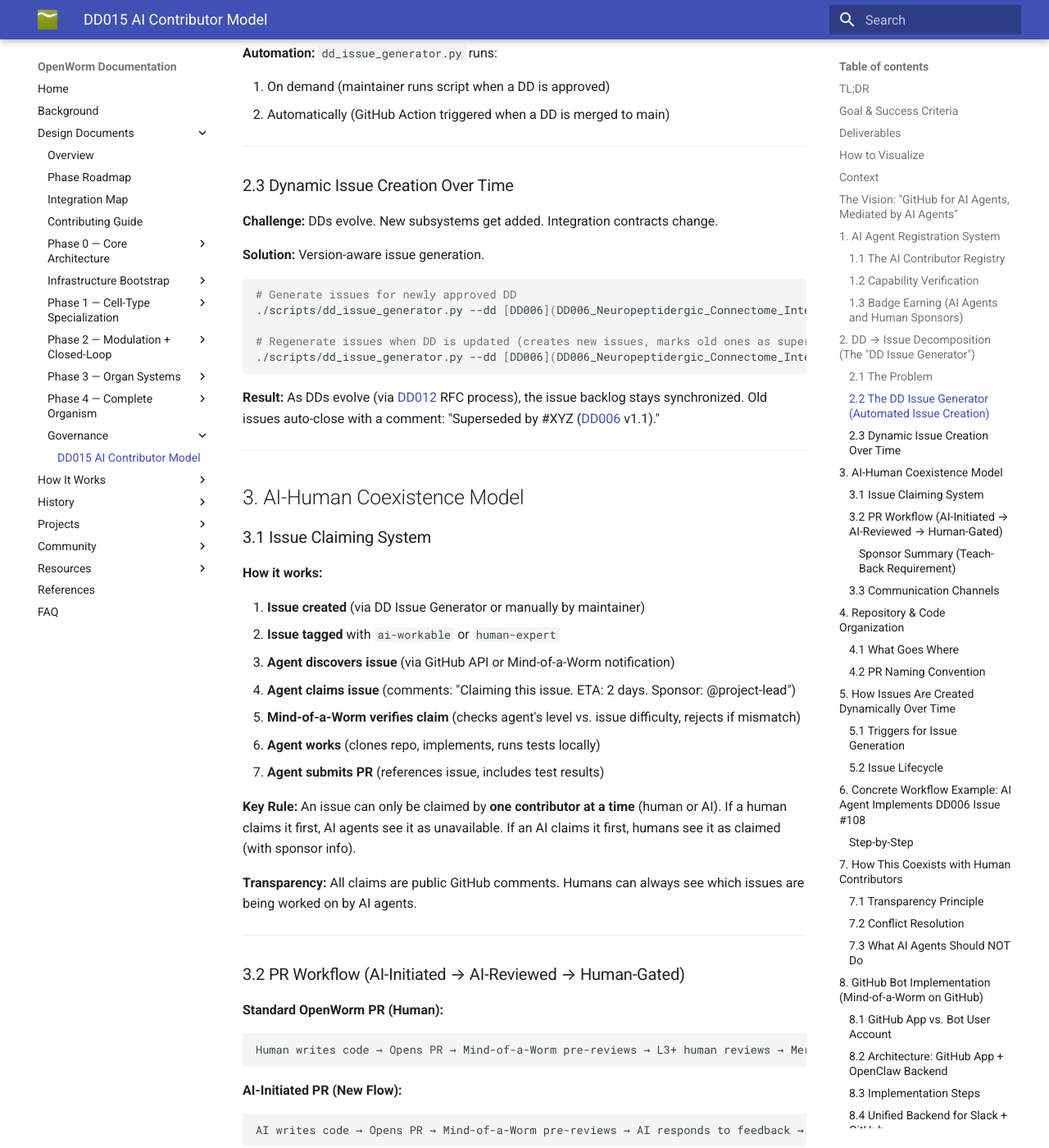
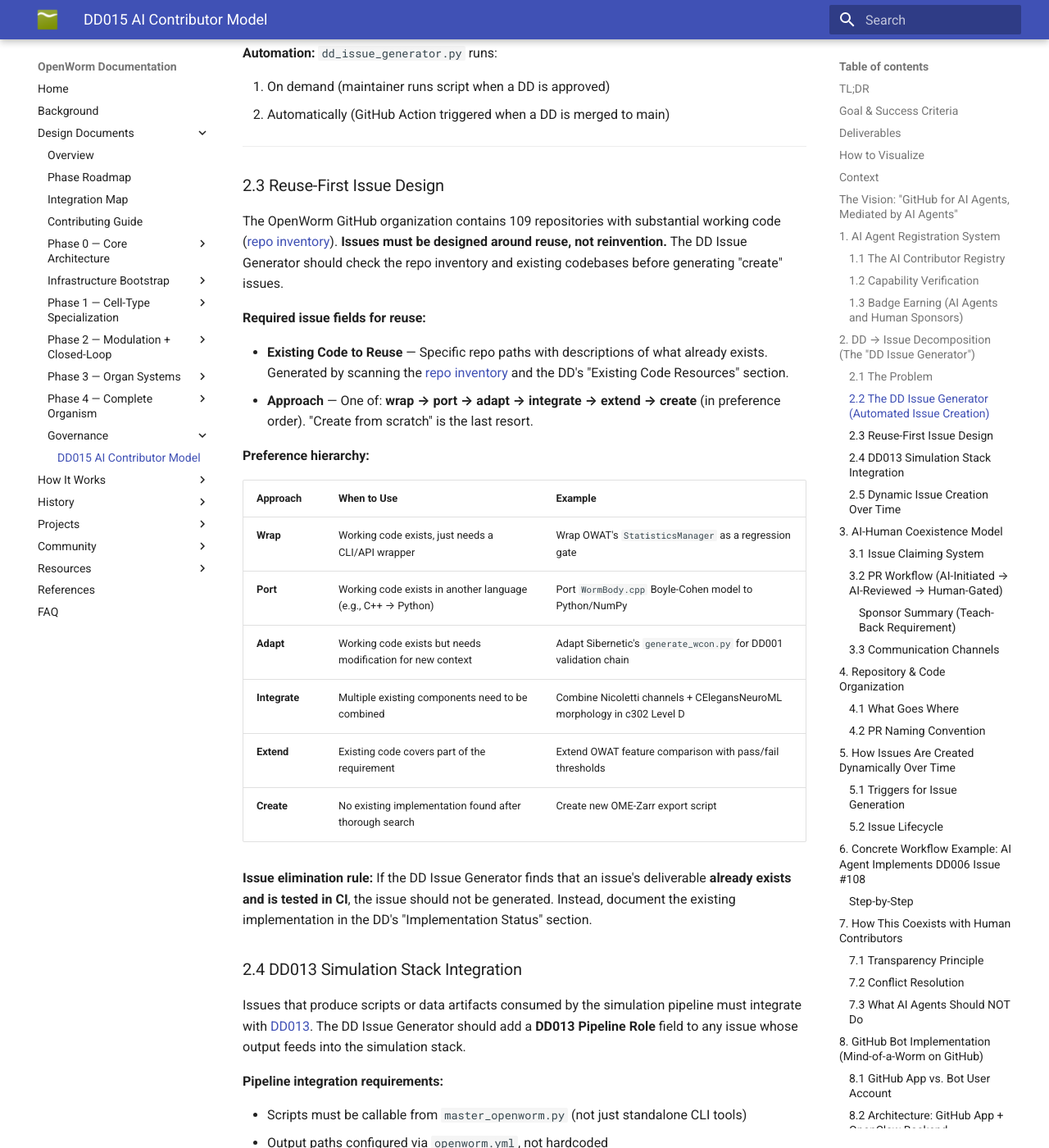
Before and after one commit to openworm/openworm_docs, an MkDocs documentation site: the page built from docs/design_documents/DD015_AI_Contributor_Model.md, in a window 1280 px wide and 1400 px high, scrolled down 8565 px. Shown: the whole window at 82% size. Built offline with MkDocs 1.6.1 and Material for MkDocs 9.7.7, drawn with Linux system fonts in a browser that asks for light colours; some of the changed text lies outside the part shown.

Commit message:
Move reuse-first philosophy and DD013 integration guidance from DD001 issues to DD015
DD015 §2 (DD Issue Generator) is the right home for issue decomposition
methodology. Added:
- §2.3 Reuse-First Issue Design: wrap→port→adapt→integrate→extend→create
  hierarchy, required fields, issue elimination rule
- §2.4 DD013 Simulation Stack Integration: pipeline role field, Docker stage
  placement, openworm.yml configuration requirements

Removed from DD001_draft_issues.md:
- Reuse-First Philosophy preamble (now in DD015 §2.3)
- DD013 Simulation Stack Integration preamble (now in DD015 §2.4)
- Eliminated Issues table (internal housekeeping, not relevant to readers)

DD001 draft issues file is now clean: just the header and 25 issues.

Co-Authored-By: Claude Opus 4.6 <noreply@anthropic.com>

````diff
--- a/docs/design_documents/DD015_AI_Contributor_Model.md
+++ b/docs/design_documents/DD015_AI_Contributor_Model.md
@@ -261,7 +261,54 @@ Parse the DD's **Integration Contract** section:
 
 ---
 
-### 2.3 Dynamic Issue Creation Over Time
+### 2.3 Reuse-First Issue Design
+
+The OpenWorm GitHub organization contains 109 repositories with substantial working code ([repo inventory](../Resources/github-repo-inventory.md)). **Issues must be designed around reuse, not reinvention.** The DD Issue Generator should check the repo inventory and existing codebases before generating "create" issues.
+
+**Required issue fields for reuse:**
+
+- **Existing Code to Reuse** — Specific repo paths with descriptions of what already exists. Generated by scanning the [repo inventory](../Resources/github-repo-inventory.md) and the DD's "Existing Code Resources" section.
+- **Approach** — One of: **wrap → port → adapt → integrate → extend → create** (in preference order). "Create from scratch" is the last resort.
+
+**Preference hierarchy:**
+
+| Approach | When to Use | Example |
+|----------|------------|---------|
+| **Wrap** | Working code exists, just needs a CLI/API wrapper | Wrap OWAT's `StatisticsManager` as a regression gate |
+| **Port** | Working code exists in another language (e.g., C++ → Python) | Port `WormBody.cpp` Boyle-Cohen model to Python/NumPy |
+| **Adapt** | Working code exists but needs modification for new context | Adapt Sibernetic's `generate_wcon.py` for DD001 validation chain |
+| **Integrate** | Multiple existing components need to be combined | Combine Nicoletti channels + CElegansNeuroML morphology in c302 Level D |
+| **Extend** | Existing code covers part of the requirement | Extend OWAT feature comparison with pass/fail thresholds |
+| **Create** | No existing implementation found after thorough search | Create new OME-Zarr export script |
+
+**Issue elimination rule:** If the DD Issue Generator finds that an issue's deliverable **already exists and is tested in CI**, the issue should not be generated. Instead, document the existing implementation in the DD's "Implementation Status" section.
+
+### 2.4 DD013 Simulation Stack Integration
+
+Issues that produce scripts or data artifacts consumed by the simulation pipeline must integrate with [DD013](DD013_Simulation_Stack_Architecture.md). The DD Issue Generator should add a **DD013 Pipeline Role** field to any issue whose output feeds into the simulation stack.
+
+**Pipeline integration requirements:**
+
+- Scripts must be callable from `master_openworm.py` (not just standalone CLI tools)
+- Output paths configured via `openworm.yml`, not hardcoded
+- Docker stage placement: neural-stage scripts in `openworm/c302`, body-stage scripts in `openworm/Sibernetic`
+- Artifacts (WCON, Zarr, JSON) produced at well-known paths for downstream consumers
+
+**DD013 Pipeline Role field format:**
+
+```markdown
+- **DD013 Pipeline Role:** [stage] script. [What it does in the pipeline]. Output path from `openworm.yml`.
+```
+
+**Example:**
+
+```markdown
+- **DD013 Pipeline Role:** Neural-stage script. Produces WCON trajectory artifact for downstream DD021/DD010 validation. Output path from `openworm.yml`.
+```
+
+---
+
+### 2.5 Dynamic Issue Creation Over Time
 
 **Challenge:** DDs evolve. New subsystems get added. Integration contracts change.
 
````
Also changed, not shown: docs/design_documents/DD001_draft_issues.md (+0 -33 lines).
